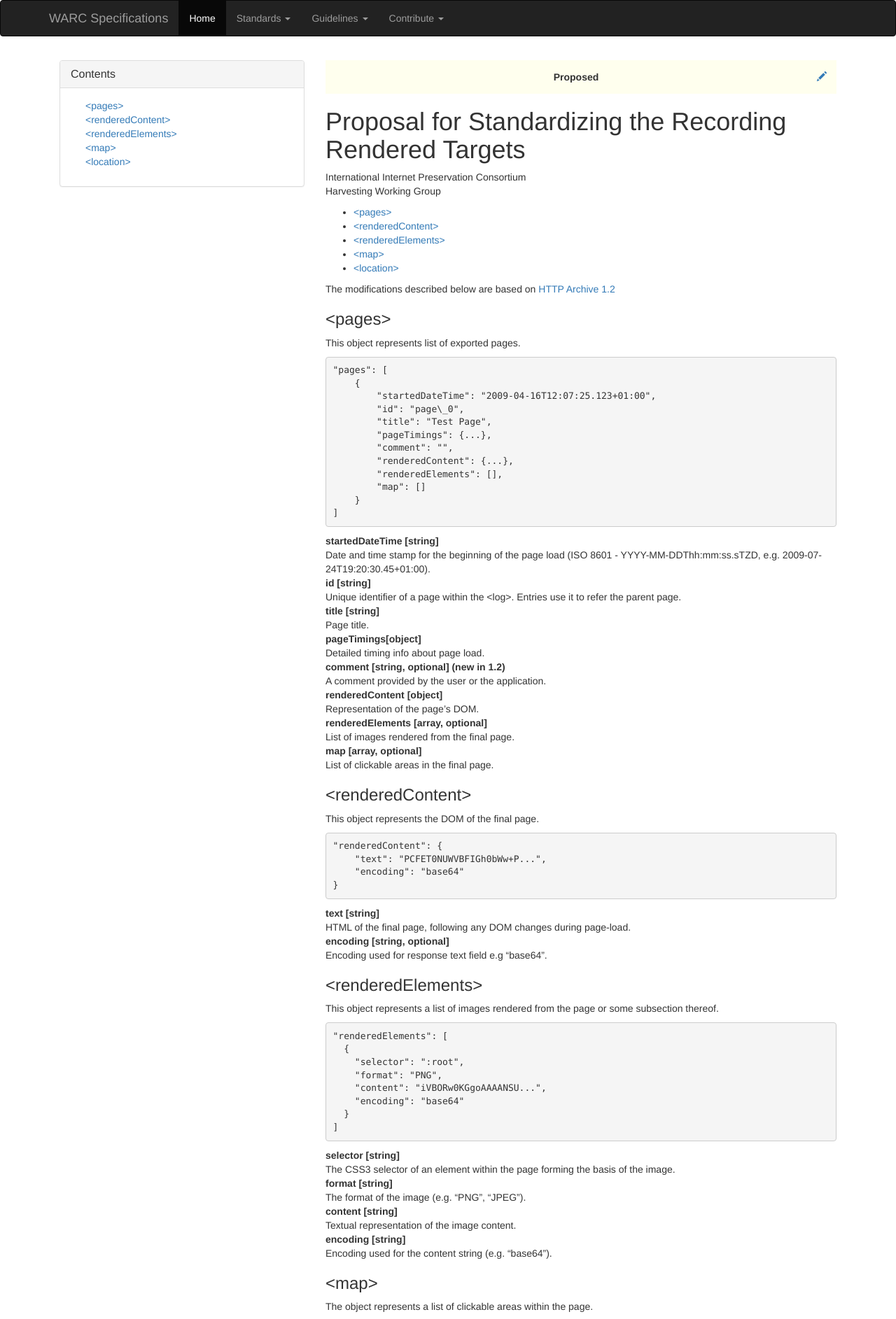
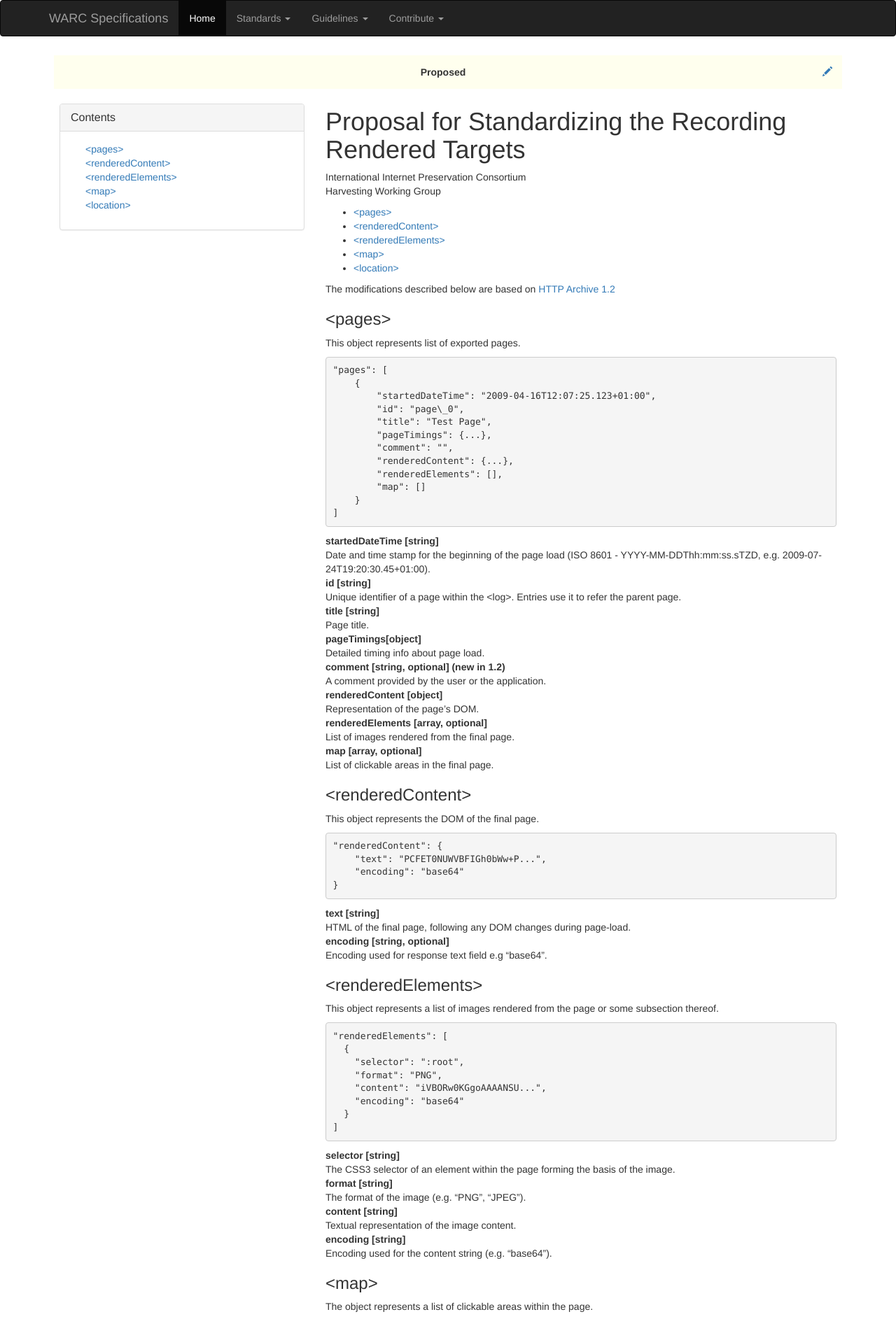
Before and after one commit to iipc/warc-specifications, a Jekyll site: the page built from specifications/warc-rendered-targets/recording-screenshots.md, in a window 1280 px wide. Shown: the top 1885 px of the page at 70% size. Built offline with Jekyll 4.4.1, drawn with Linux system fonts in a browser that asks for light colours; nearby versions of some CDN libraries.

Commit message:
Cleaner status banners.

```diff
--- a/_layouts/default.html
+++ b/_layouts/default.html
@@ -75,13 +75,6 @@
 
     <div class="container">
 
-       <div class="col-xs-12 col-sm-4 col-md-4" id="sidebar" role="navigation">
-{% capture toc %}{% include _toc.md %}{% endcapture %}
-{{ toc | markdownify | split:"<!-- CUT -->" | first }}
-        </div>
-
-        <div class="col-xs-12 col-sm-8 col-md-8">
-
 {% if page.status %}
 <div class="spec-status spec-status-{{ page.status }}">
 <a href="https://github.com/iipc/warc-specifications/edit/gh-pages/{{ page.path }}"
@@ -92,6 +85,13 @@ title="Edit this document on GitHub." class="pull-right" id="edit_button">
 <div class="clearfix"></div>
 </div>
 {% endif %}
+
+       <div class="col-xs-12 col-sm-4 col-md-4" id="sidebar" role="navigation">
+{% capture toc %}{% include _toc.md %}{% endcapture %}
+{{ toc | markdownify | split:"<!-- CUT -->" | first }}
+        </div>
+
+        <div class="col-xs-12 col-sm-8 col-md-8">
 
 <h1 class="nocount">{{ page.title }}</h1>
 
@@ -105,18 +105,19 @@ title="Edit this document on GitHub." class="pull-right" id="edit_button">
 </div>
 {% endif %}
 
-{% if page.status %}
-<div class="spec-status">
-{{ page.status | capitalize }}
-</div>
-{% endif %}
-
 
       </div>
     </div><!-- /.container -->
 
 
     <div class="container">
+
+{% if page.status %}
+<div class="spec-status spec-status-{{ page.status }}">
+{{ page.status | capitalize }}
+</div>
+{% endif %}
+
       <footer class="well">
         This project is maintained by members of the <a href="http://netpreserve.org/">IIPC</a>.
       </footer>
--- a/assets/stylesheets/styles.css
+++ b/assets/stylesheets/styles.css
@@ -20,7 +20,7 @@ body {
   text-align: center;
   padding: 1em 1em;
   background-color: #ffffee;
-  margin-top: 1em;
+  margin: 0.5em;
 }
 
 .spec-status-adopted {
```
